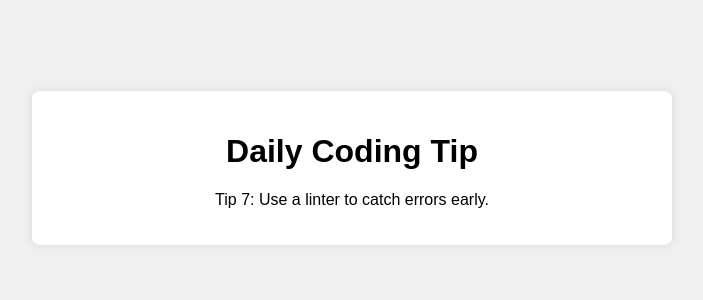
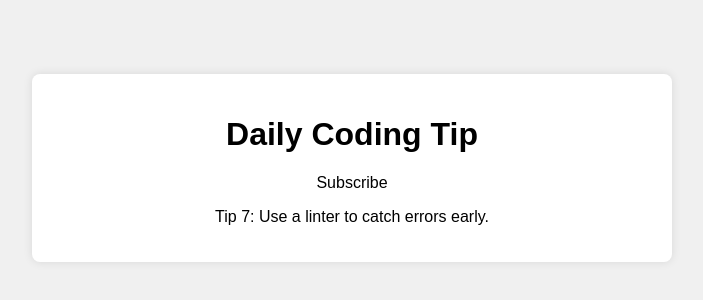
Before and after one commit to aaronsfunstuff/daily-code-tips, a plain HTML site: page index.html in a window 1280 px wide. Shown: the part 232-532 px from the top of the page, without its empty margins (288-991 px from the left). Drawn offline with Linux system fonts and the light colour scheme.

Commit message:
Update index.html

```diff
--- a/index.html
+++ b/index.html
@@ -9,6 +9,7 @@
 <body>
     <div class="container">
         <h1>Daily Coding Tip</h1>
+        <p>Subscribe</p>
         <p id="tip"></p>
     </div>
 
```
